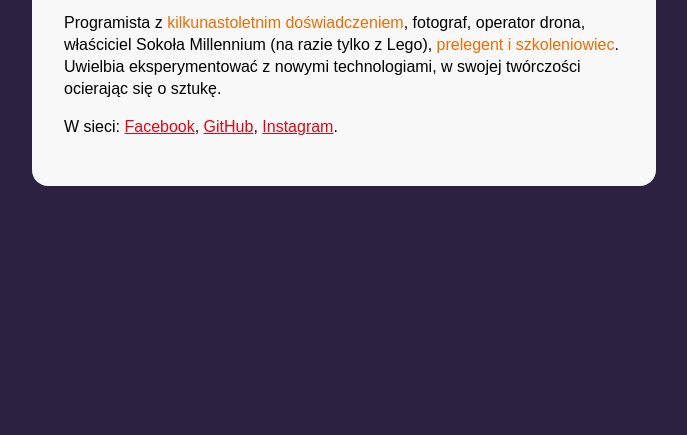
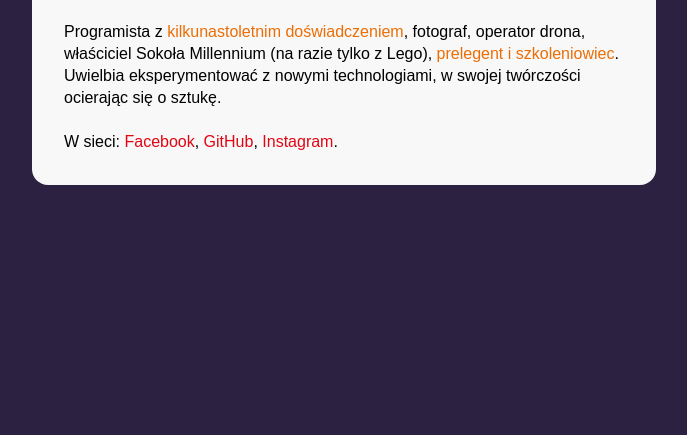
Before and after one commit to monikasarnecka/bussines-card, a plain HTML site: page index.html in a window 1280 px wide. Shown: the part 365-800 px from the top of the page, without its empty margins (296-983 px from the left). Drawn offline with Linux system fonts and the light colour scheme.

Commit message:
person content style

```diff
--- a/index.html
+++ b/index.html
@@ -19,7 +19,7 @@
           <h1 class="person__name">Imię i nazwisko</h1>
           <p class="person__position">stanowisko</p>
         </header>
-        <p class="person__description">
+        <p class="person__description person__description--with-margin">
           Programista z
           <strong class="special"> kilkunastoletnim doświadczeniem</strong>,
           fotograf, operator drona, właściciel Sokoła Millennium (na razie tylko
--- a/style.css
+++ b/style.css
@@ -29,6 +29,16 @@ body {
 .person__description{
   font-size: 16px;
   line-height: 22px;
+  margin:0;
+
+}
+
+.person__description--with-margin{
+  margin-bottom: 22px;
+}
+
+.person__info{
+  margin-bottom: 24px;
 }
 
 .person__name{
@@ -52,4 +62,5 @@ body {
 
 .person__link {
   color:#E20613;
+  text-decoration: none;
 }
```
